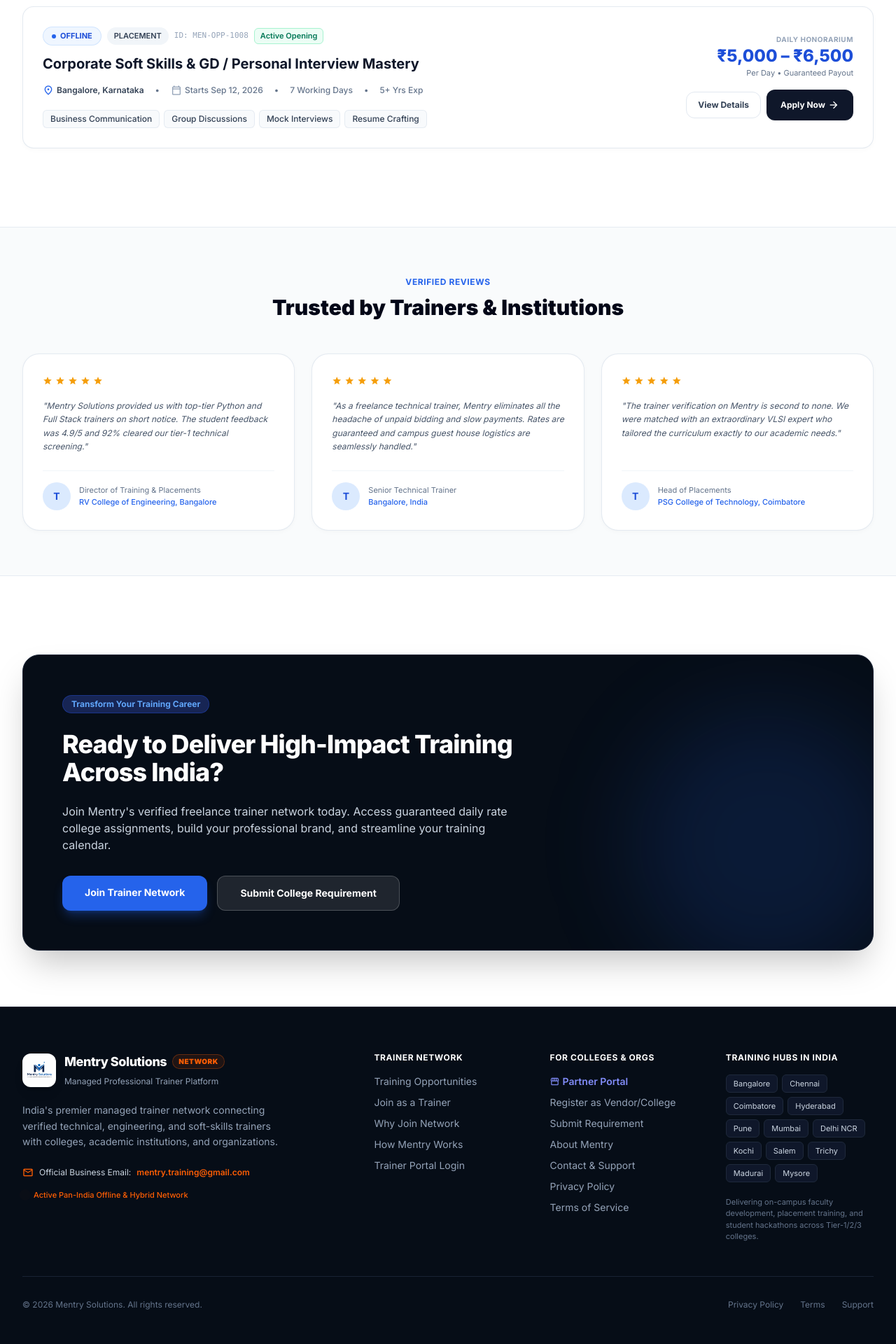
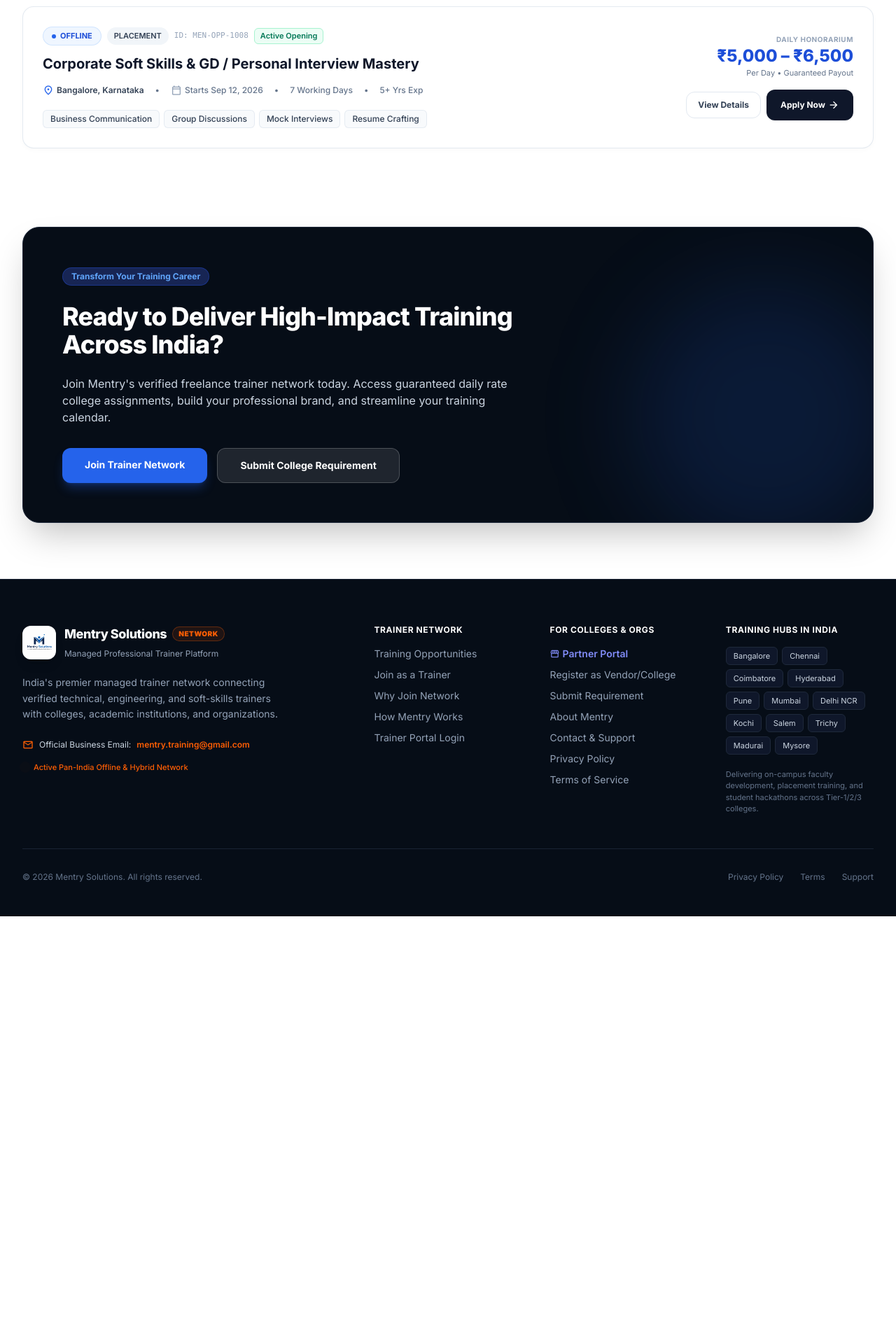
Before and after one commit to Bhapee-2206/Mentry_Solutions, a PHP site: page /mentry/ in a window 1280 px wide. Shown: the part 3657-5577 px from the top of the page at 70% size. After the commit the page ends 4966 px from the top, so only its background shows below. Run offline with PHP 8.4, Linux system fonts and the light colour scheme; data that the repository does not hold is empty; some libraries are stand-ins or nearby versions.

Commit message:
Remove testimonials and verified reviews section from homepage

```diff
--- a/admin/content.php
+++ b/admin/content.php
@@ -37,10 +37,10 @@ $categories = $categoryCol ? $categoryCol->find([], ['sort' => ['order' => 1]])-
         <div class="grid md:grid-cols-3 gap-4">
             <?php foreach ($testimonials as $t): ?>
                 <div class="p-5 rounded-2xl border border-slate-100 bg-slate-50 space-y-3">
-                    <p class="text-xs text-slate-600 italic">"<?= htmlspecialchars($t['quote']) ?>"</p>
+                    <p class="text-xs text-slate-600 italic">"<?= htmlspecialchars($t['quote'] ?? ($t['text'] ?? '')) ?>"</p>
                     <div class="pt-2 border-t border-slate-200/60">
-                        <p class="font-bold text-xs text-slate-900"><?= htmlspecialchars($t['authorName']) ?></p>
-                        <p class="text-[10px] text-slate-500"><?= htmlspecialchars($t['role']) ?> • <?= htmlspecialchars($t['institution'] ?? '') ?></p>
+                        <p class="font-bold text-xs text-slate-900"><?= htmlspecialchars($t['authorName'] ?? ($t['name'] ?? 'Verified Member')) ?></p>
+                        <p class="text-[10px] text-slate-500"><?= htmlspecialchars($t['role'] ?? 'Trainer') ?> • <?= htmlspecialchars($t['institution'] ?? '') ?></p>
                     </div>
                 </div>
             <?php endforeach; ?>
--- a/index.php
+++ b/index.php
@@ -10,13 +10,11 @@ $totalOpportunities = 35;
 $totalTrainers = 19;
 $featuredOpportunities = [];
 $categories = [];
-$testimonials = [];
 
 try {
     $opportunityCol = getCollection("Opportunity");
     $trainerCol = getCollection("Trainer");
     $categoryCol = getCollection("TrainingCategory");
-    $testimonialCol = getCollection("Testimonial");
 
     if ($opportunityCol) {
         $totalOpportunities = $opportunityCol->countDocuments(['status' => 'PUBLISHED']);
@@ -34,13 +32,6 @@ try {
         $categories = $categoryCol->find(
             ['active' => true],
             ['sort' => ['order' => 1]]
-        )->toArray();
-    }
-
-    if ($testimonialCol) {
-        $testimonials = $testimonialCol->find(
-            ['featured' => true],
-            ['limit' => 3]
         )->toArray();
     }
 } catch (Throwable $e) {
@@ -447,48 +438,7 @@ require_once __DIR__ . '/includes/header.php';
         </div>
     </section>
 
-    <!-- 6. Testimonials -->
-    <section class="bg-slate-50/80 py-16 border-y border-slate-200/80">
-        <div class="max-w-7xl mx-auto px-4 sm:px-6 lg:px-8">
-            <div class="text-center max-w-2xl mx-auto mb-12 space-y-2">
-                <span class="text-blue-600 font-bold text-xs uppercase tracking-wider">Verified Reviews</span>
-                <h2 class="text-2xl md:text-3xl font-black text-slate-950">
-                    Trusted by Trainers & Institutions
-                </h2>
-            </div>
-
-            <div class="grid md:grid-cols-3 gap-6">
-                <?php foreach ($testimonials as $t): ?>
-                    <div class="bg-white p-7 rounded-3xl border border-slate-200/90 shadow-card flex flex-col justify-between space-y-6">
-                        <div>
-                            <div class="flex items-center gap-1 text-amber-500 mb-4">
-                                <?php for ($i = 0; $i < ($t['rating'] ?? 5); $i++): ?>
-                                    <span class="material-symbols-outlined text-sm icon-fill">star</span>
-                                <?php endfor; ?>
-                            </div>
-                            <p class="text-xs text-slate-600 italic leading-relaxed">
-                                "<?= htmlspecialchars($t['quote']) ?>"
-                            </p>
-                        </div>
-                        <div class="flex items-center gap-3 pt-4 border-t border-slate-100">
-                            <div class="w-10 h-10 rounded-full bg-blue-100 text-blue-700 font-bold flex items-center justify-center text-sm">
-                                <?= htmlspecialchars(substr($t['authorName'] ?? 'T', 0, 1)) ?>
-                            </div>
-                            <div>
-                                <h4 class="font-bold text-sm text-slate-900"><?= htmlspecialchars($t['authorName']) ?></h4>
-                                <p class="text-[11px] text-slate-500"><?= htmlspecialchars($t['role']) ?></p>
-                                <?php if (!empty($t['institution'])): ?>
-                                    <p class="text-[11px] text-blue-600 font-medium"><?= htmlspecialchars($t['institution']) ?></p>
-                                <?php endif; ?>
-                            </div>
-                        </div>
-                    </div>
-                <?php endforeach; ?>
-            </div>
-        </div>
-    </section>
-
-    <!-- 7. Executive Dark CTA Banner -->
+    <!-- 6. Executive Dark CTA Banner -->
     <section class="max-w-7xl mx-auto px-4 sm:px-6 lg:px-8">
         <div class="bg-[#060D17] text-white rounded-3xl p-8 md:p-14 relative overflow-hidden shadow-2xl border border-slate-800">
             <div class="absolute -right-10 -bottom-10 w-96 h-96 bg-blue-600/15 rounded-full blur-3xl pointer-events-none"></div>
```
